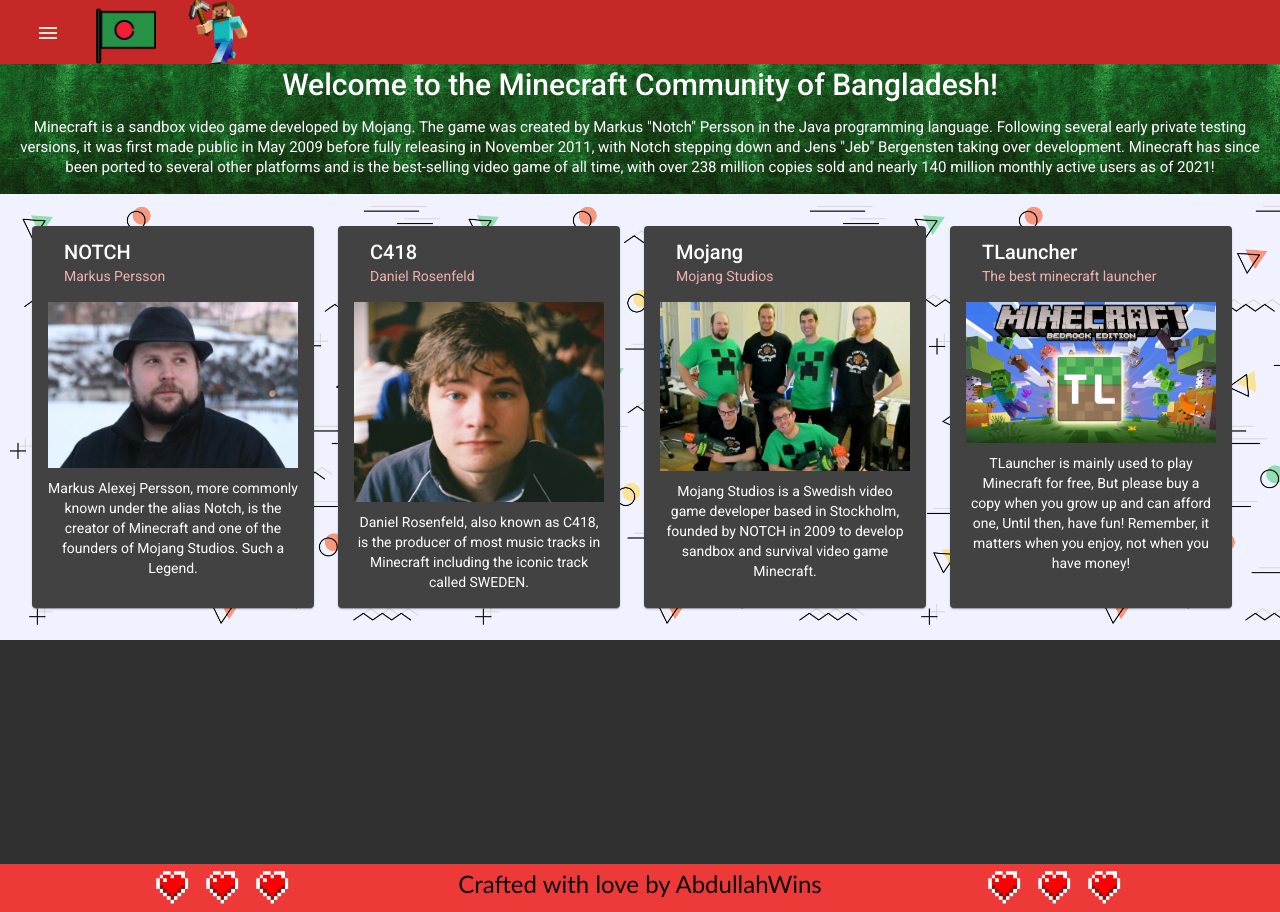
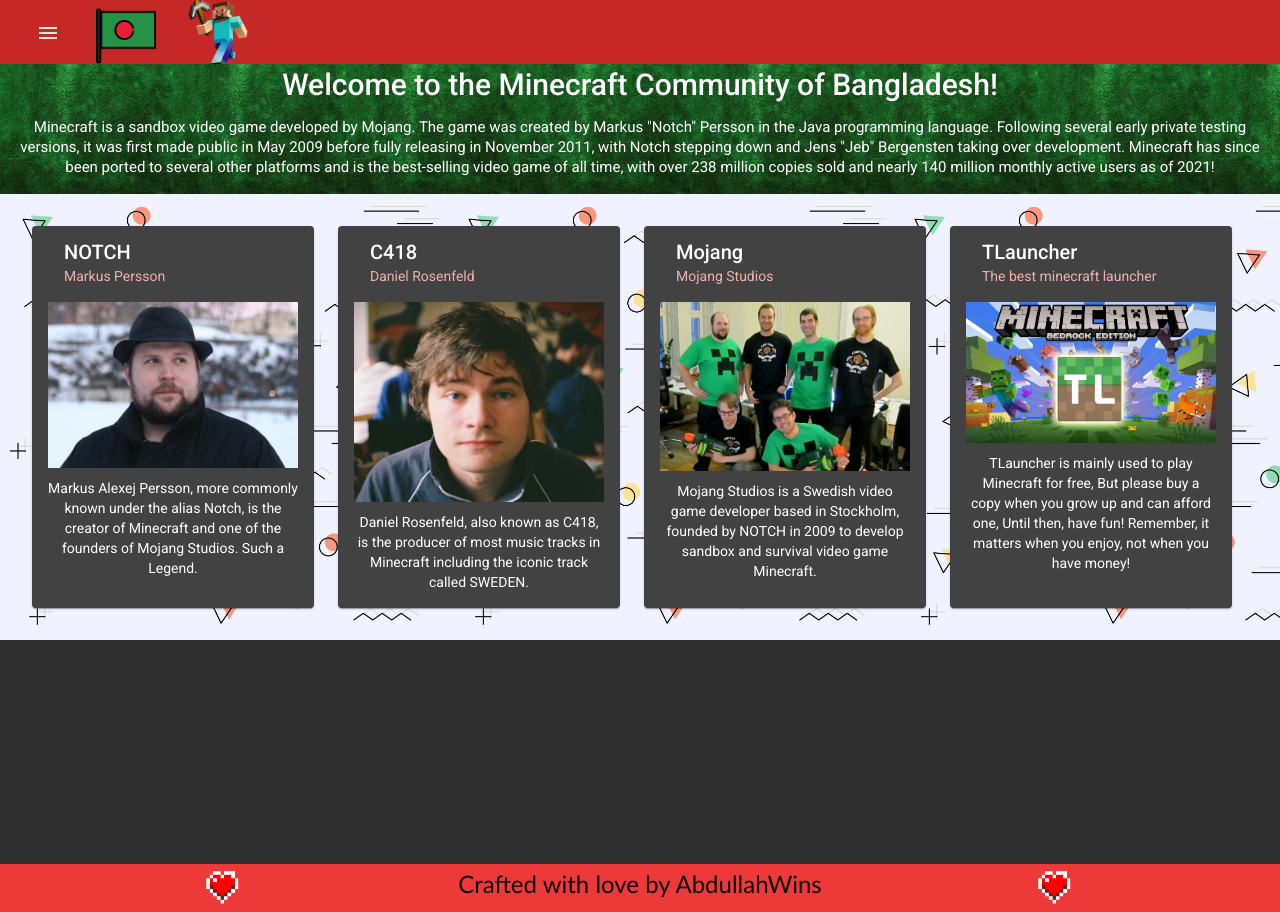
Before and after one commit to AbdullahWins/minecraftBangladesh, an Angular app: page / in a window 1280 px wide. Built offline with nearby package versions, Linux system fonts and the light colour scheme.

Commit message:
small adjustment

```diff
--- a/src/app/footer/footer.component.html
+++ b/src/app/footer/footer.component.html
@@ -1,8 +1,6 @@
 <div class="footer">
   <div class="container">
     <div class="child1">
-      <img width="50px" src="/assets/full_hp.png" alt="" />
-      <img width="50px" src="/assets/full_hp.png" alt="" />
       <img width="50px" src="/assets/full_hp.png" alt="" />
     </div>
 
@@ -11,8 +9,6 @@
     >
     <div class="child2">
       <img width="50px" src="/assets/full_hp.png" alt="" />
-      <img width="50px" src="/assets/full_hp.png" alt="" />
-      <img width="50px" src="/assets/full_hp.png" alt="" />
     </div>
   </div>
 
```
